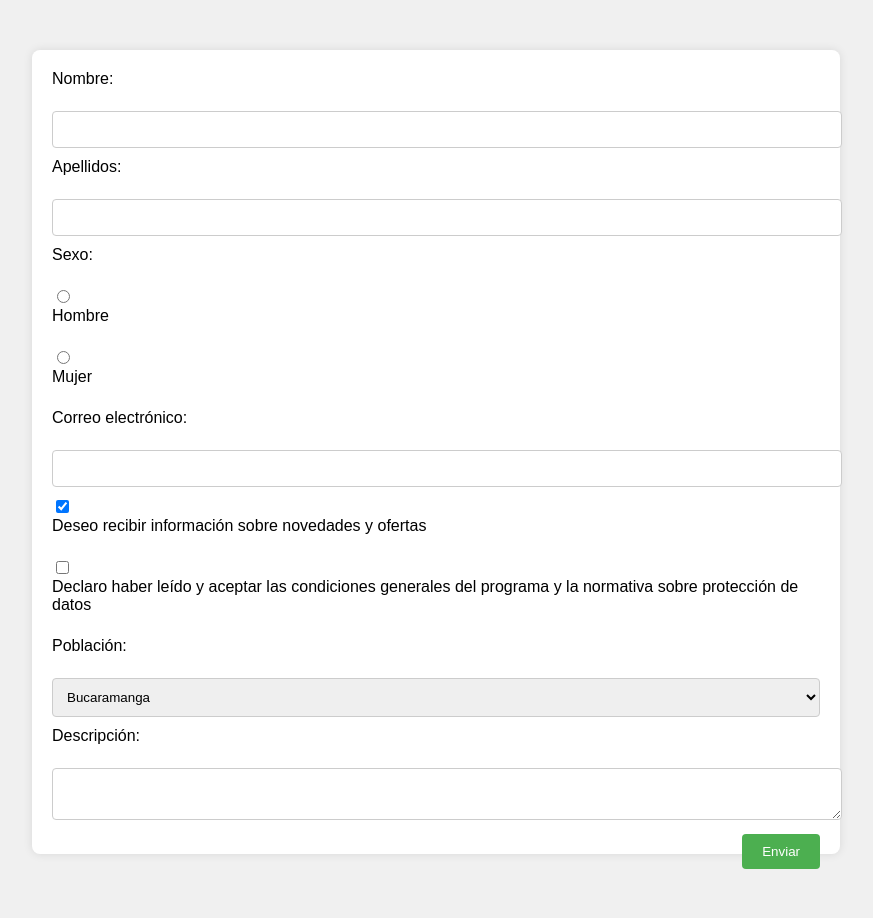
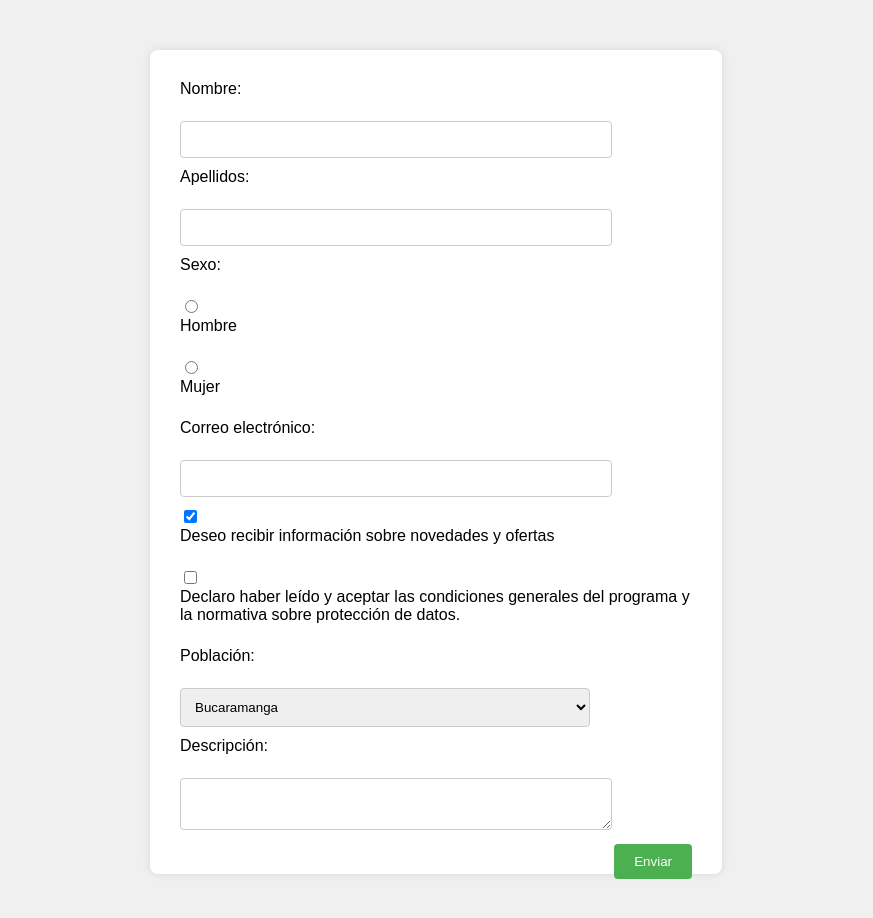
Before and after one commit to HernanMA/HTML, a plain HTML site: page Dia 4/Formulario.html in a window 1280 px wide. Shown: the whole page, without its empty margins (204-1077 px from the left). Drawn offline with Linux system fonts and the light colour scheme.

Commit message:
Homework Pedrito

```diff
--- a/Dia 4/Formulario.html
+++ b/Dia 4/Formulario.html
@@ -1,5 +1,6 @@
 <!DOCTYPE html>
 <html>
+
 <head>
     <title>Formulario de Hernan</title>
     <style>
@@ -9,25 +10,32 @@
             padding: 0;
             background-color: #f0f0f0;
         }
+
         form {
-            width: 60%;
+            width: 40%;
             margin: 50px auto;
             background-color: #fff;
-            padding: 20px;
+            padding: 30px;
             border-radius: 8px;
-            box-shadow: 0px 0px 10px 0px rgba(0,0,0,0.1);
+            box-shadow: 0px 0px 10px 0px rgba(0, 0, 0, 0.1);
         }
+
         label {
             display: block;
             margin-bottom: 5px;
         }
-        input[type="text"], input[type="email"], select, textarea {
-            width: 100%;
+
+        input[type="text"],
+        input[type="email"],
+        select,
+        textarea {
+            width: 80%;
             padding: 10px;
             margin-bottom: 10px;
             border-radius: 4px;
             border: 1px solid #ccc;
         }
+
         input[type="submit"] {
             background-color: #4CAF50;
             color: white;
@@ -37,11 +45,13 @@
             cursor: pointer;
             float: right;
         }
+
         input[type="submit"]:hover {
             background-color: #45a049;
         }
-</style>
+    </style>
 </head>
+
 <body>
     <form action="" method="GET">
         <label for="nombre">Nombre:</label><br>
@@ -58,7 +68,8 @@
         <input type="checkbox" id="novedades" name="novedades" checked>
         <label for="novedades">Deseo recibir información sobre novedades y ofertas</label><br>
         <input type="checkbox" id="condiciones" name="condiciones">
-        <label for="condiciones">Declaro haber leído y aceptar las condiciones generales del programa y la normativa sobre protección de datos</label><br>
+        <label for="condiciones">Declaro haber leído y aceptar las condiciones generales del programa y la normativa
+            sobre protección de datos.</label><br>
         <label for="poblacion">Población:</label><br>
         <select id="poblacion" name="poblacion">
             <option value="bucaramanga">Bucaramanga</option>
@@ -71,4 +82,5 @@
         <input type="submit" value="Enviar">
     </form>
 </body>
+
 </html>
--- /dev/null
+++ b/Dia 5/Style.css
@@ -0,0 +1,24 @@
+body {
+    margin: 0;
+    padding: 0;
+    background-image: url(imagenes/personas.png), url(imagenes/fondo.png);
+    background-size: auto, auto;
+    background-repeat: no-repeat, no-repeat;
+    background-position: top left, top left;
+}
+
+div {
+    border: 0;
+}
+
+.inicio {
+    width: 1920px;
+    height: 1080px;
+}
+
+.barra_superior {
+    width: 1857px;
+    height: 54px;
+    margin-top: 29px;
+    margin-left: 62.43px;
+}
```
Also changed, not shown: Dia 5/index.html (added, +29 -0 lines), Dia 5/imagenes/Sign-Up_texto.png (added), Dia 5/imagenes/fondo.png (added), Dia 5/imagenes/login_cuadro.png (added), Dia 5/imagenes/login_texto.png (added), Dia 5/imagenes/logo.png (added), Dia 5/imagenes/lupa.png (added), Dia 5/imagenes/personas.png (added), Dia 5/imagenes/sign-up_cuadro.png (added).
